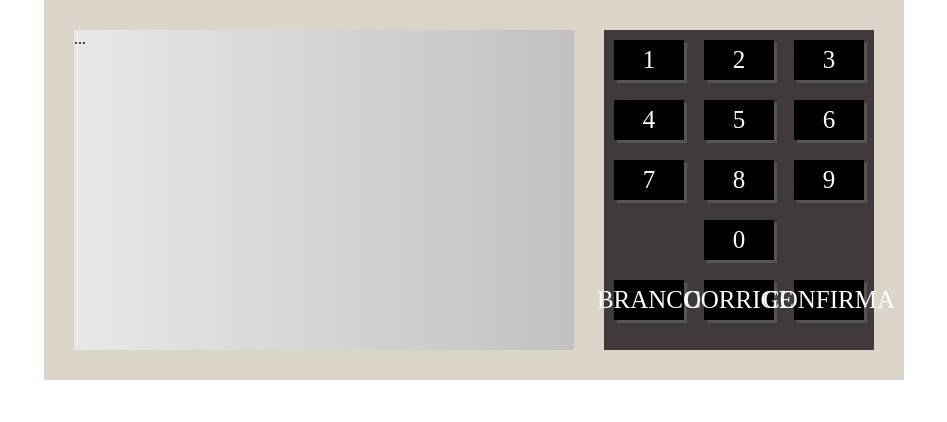
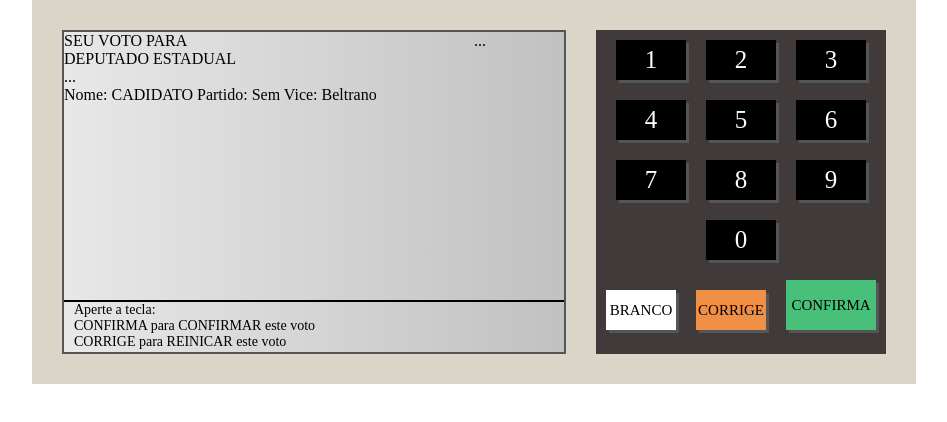
Before and after one commit to HiagoHGomes/Urna-Eletronica, a plain HTML site: page index.html in a window 1280 px wide. Shown: the whole page, without its empty margins (166-1113 px from the left). Drawn offline with Linux system fonts and the light colour scheme.

Commit message:
Layout 2/3

```diff
--- a/index.html
+++ b/index.html
@@ -10,7 +10,32 @@
 <body>
     <div class="urna">
         <div class="tela">
-            ...
+            <div class="d-1">
+                <div class="d-1-left">
+                    <div class="d-1-1">
+                        <span>SEU VOTO PARA</span>
+                    </div>
+                    <div class="d-1-2">
+                        <span>DEPUTADO ESTADUAL</span>
+                    </div>
+                    <div class="d-1-3">
+                        ...
+                    </div>
+                    <div class="d-1-4">
+                        Nome: CADIDATO
+                        Partido: Sem
+                        Vice: Beltrano
+                    </div>
+                </div>
+                <div class="d-1-right">
+                    ...
+                </div>
+            </div>
+            <div class="d-2">
+                Aperte a tecla: <br>
+                CONFIRMA para CONFIRMAR este voto <br>
+                CORRIGE para REINICAR este voto
+            </div>
         </div>
         <div class="teclado">
             <div class="teclado--linha">
@@ -32,9 +57,9 @@
                 <div class="teclado--botao">0</div>
             </div>
             <div class="teclado--linha">
-                <div class="teclado--botao">BRANCO</div>
-                <div class="teclado--botao">CORRIGE</div>
-                <div class="teclado--botao">CONFIRMA</div>
+                <div class="teclado--botao botao--branco">BRANCO</div>
+                <div class="teclado--botao botao--corrige">CORRIGE</div>
+                <div class="teclado--botao botao--confirma">CONFIRMA</div>
             </div>
         </div>
     </div>
--- a/styles/style.css
+++ b/styles/style.css
@@ -15,6 +15,9 @@ body {
     width: 500px;
     height: 320px;
     background: linear-gradient(to right, #e8e8e8, #c1c1c1);
+    border: 2px solid #555;
+    display: flex;
+    flex-direction: column;
 }
 
 .teclado {
@@ -25,6 +28,7 @@ body {
 .teclado--linha {
     display: flex;
     justify-content: center;
+    align-items: flex-end;
 }
 
 .teclado--botao {
@@ -40,3 +44,43 @@ body {
     cursor: pointer;
     box-shadow: 3px 3px 0px #555;
 }
+
+.botao--branco {
+    background-color: #fff;
+    color: #000;
+    font-size: 15px;
+}
+
+.botao--corrige {
+    background-color: #f09046;
+    color: #000;
+    font-size: 15px;
+}
+
+.botao--confirma {
+    background-color: #48c079;
+    color: #000;
+    font-size: 15px;
+    width: 90px;
+    height: 50px;
+}
+
+.d-1 {
+    flex: 1;
+    display: flex;
+}
+
+.d-1-left {
+    flex: 1;
+}
+
+.d-1-right {
+    width: 90px;
+}
+
+.d-2 {
+    height: 50px;
+    font-size: 14px;
+    padding-left: 10px;
+    border-top: 2px solid #000;
+}
```
